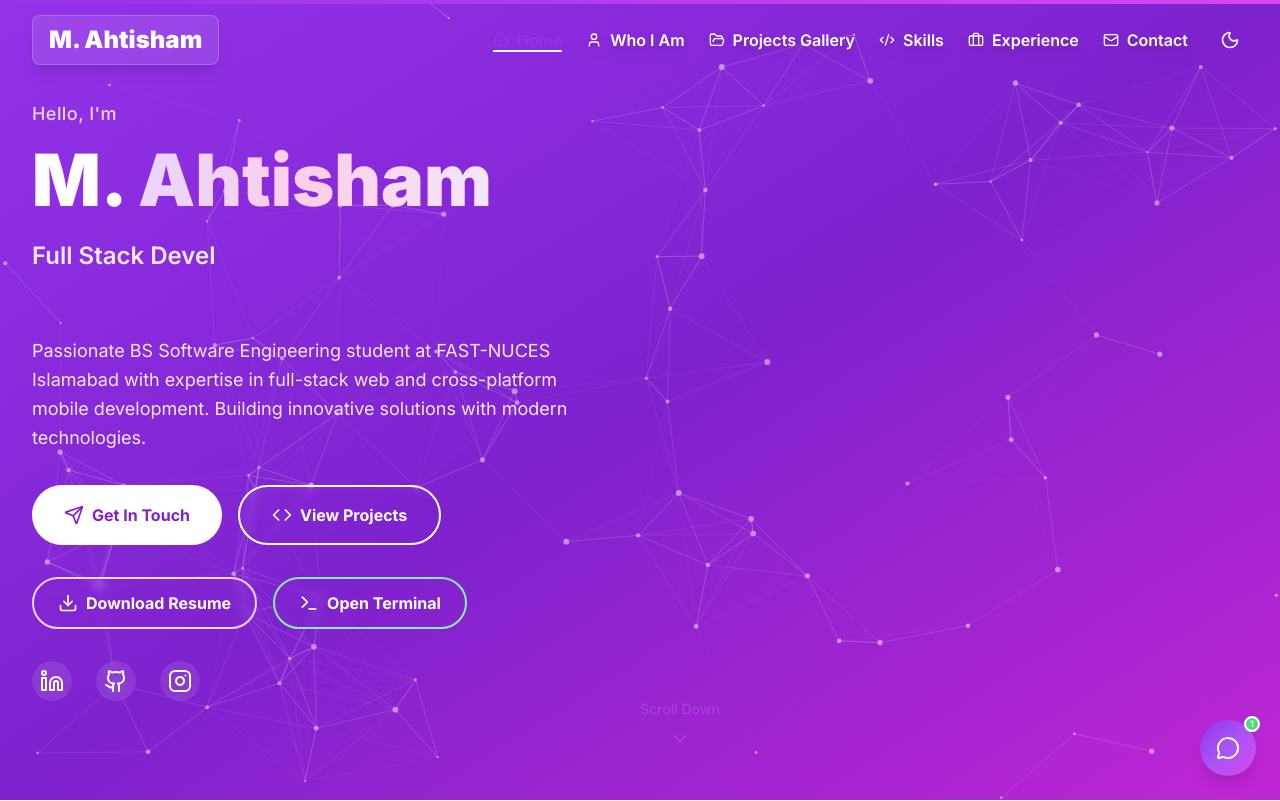
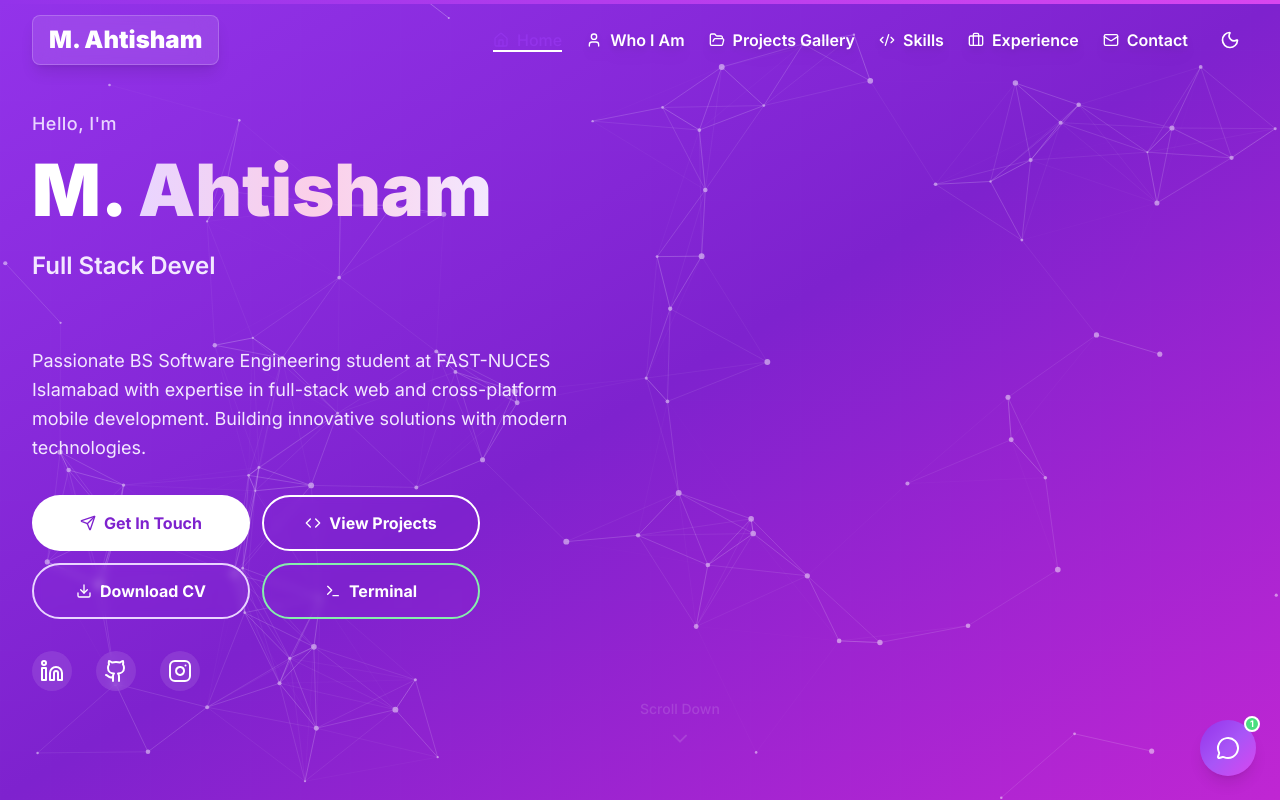
Before and after one commit to Ahtisham992/Ahtisham_portfolio, a React (Vite) app in the folder frontend/my-portfolio/: page / in a window 1280 px wide. Shown: the top 801 px of the page. Built offline with nearby package versions, Linux system fonts and the light colour scheme.

Commit message:
Fix: Ui issues resovled

```diff
--- a/frontend/my-portfolio/src/components/Hero.jsx
+++ b/frontend/my-portfolio/src/components/Hero.jsx
@@ -130,33 +130,26 @@ const Hero = () => {
                 {personalInfo.bio}
               </motion.p>
 
+              {/* Row 1: Get In Touch + View Projects */}
               <motion.div
                 variants={itemVariants}
-                className="flex flex-col sm:flex-row gap-4 mb-8"
+                className="grid grid-cols-2 gap-3 mb-3 max-w-md"
               >
                 <motion.button
                   onClick={() => {
                     const element = document.querySelector("#contact");
                     if (element) {
                       const offset = 80;
-                      const elementPosition =
-                        element.getBoundingClientRect().top;
-                      const offsetPosition =
-                        elementPosition + window.pageYOffset - offset;
-                      window.scrollTo({
-                        top: offsetPosition,
-                        behavior: "smooth",
-                      });
+                      const elementPosition = element.getBoundingClientRect().top;
+                      const offsetPosition = elementPosition + window.pageYOffset - offset;
+                      window.scrollTo({ top: offsetPosition, behavior: "smooth" });
                     }
                   }}
-                  whileHover={{
-                    scale: 1.05,
-                    boxShadow: "0 0 30px rgba(255,255,255,0.5)",
-                  }}
+                  whileHover={{ scale: 1.05, boxShadow: "0 0 30px rgba(255,255,255,0.4)" }}
                   whileTap={{ scale: 0.95 }}
-                  className="bg-white text-primary-700 px-8 py-4 rounded-full font-bold hover:shadow-2xl transition-all inline-flex items-center justify-center group"
+                  className="bg-white text-primary-700 px-6 py-3.5 rounded-full font-bold hover:shadow-2xl transition-all inline-flex items-center justify-center gap-2 group"
                 >
-                  <Send className="w-5 h-5 mr-2 group-hover:translate-x-1 transition-transform" />
+                  <Send className="w-4 h-4 group-hover:translate-x-1 transition-transform" />
                   Get In Touch
                 </motion.button>
 
@@ -167,37 +160,37 @@ const Hero = () => {
                   }}
                   whileHover={{ scale: 1.05 }}
                   whileTap={{ scale: 0.95 }}
-                  className="border-2 border-white text-white px-8 py-4 rounded-full font-bold hover:bg-white hover:text-primary-700 transition-all inline-flex items-center justify-center backdrop-blur-sm"
+                  className="border-2 border-white text-white px-6 py-3.5 rounded-full font-bold hover:bg-white hover:text-primary-700 transition-all inline-flex items-center justify-center gap-2 backdrop-blur-sm"
                 >
-                  <Code className="w-5 h-5 mr-2" />
+                  <Code className="w-4 h-4" />
                   View Projects
                 </motion.button>
               </motion.div>
 
-              {/* Resume Download & Terminal */}
+              {/* Row 2: Download Resume + Open Terminal */}
               <motion.div
                 variants={itemVariants}
-                className="flex flex-col sm:flex-row gap-4 mb-8"
+                className="grid grid-cols-2 gap-3 mb-8 max-w-md"
               >
                 <motion.a
                   href={personalInfo.resumeUrl}
                   download
                   whileHover={{ scale: 1.05 }}
                   whileTap={{ scale: 0.95 }}
-                  className="border-2 border-purple-200 text-white px-6 py-3 rounded-full font-bold hover:bg-white hover:text-primary-700 transition-all inline-flex items-center justify-center backdrop-blur-sm"
+                  className="border-2 border-purple-200 text-white px-6 py-3.5 rounded-full font-bold hover:bg-white hover:text-primary-700 transition-all inline-flex items-center justify-center gap-2 backdrop-blur-sm"
                 >
-                  <Download className="w-5 h-5 mr-2" />
-                  Download Resume
+                  <Download className="w-4 h-4" />
+                  Download CV
                 </motion.a>
 
                 <motion.button
                   onClick={() => setShowTerminal(true)}
                   whileHover={{ scale: 1.05 }}
                   whileTap={{ scale: 0.95 }}
-                  className="border-2 border-green-300 text-white px-6 py-3 rounded-full font-bold hover:bg-green-400 hover:text-gray-900 transition-all inline-flex items-center justify-center backdrop-blur-sm group"
+                  className="border-2 border-green-300 text-white px-6 py-3.5 rounded-full font-bold hover:bg-green-400 hover:text-gray-900 transition-all inline-flex items-center justify-center gap-2 backdrop-blur-sm"
                 >
-                  <TerminalIcon className="w-5 h-5 mr-2 group-hover:animate-pulse" />
-                  Open Terminal
+                  <TerminalIcon className="w-4 h-4" />
+                  Terminal
                 </motion.button>
               </motion.div>
 
--- a/frontend/my-portfolio/src/components/InteractiveTerminal.jsx
+++ b/frontend/my-portfolio/src/components/InteractiveTerminal.jsx
@@ -1,6 +1,6 @@
 import React, { useState, useRef, useEffect } from 'react';
 import { motion, AnimatePresence } from 'framer-motion';
-import { Terminal, X, Minimize, Maximize2 } from 'lucide-react';
+import { Terminal, X } from 'lucide-react';
 import { personalInfo, projects, skills } from '../data/portfolio';
 
 const InteractiveTerminal = ({ isOpen, onClose }) => {
@@ -10,15 +10,14 @@ const InteractiveTerminal = ({ isOpen, onClose }) => {
     { type: 'system', text: 'Type "help" to see available commands' },
     { type: 'prompt', text: '' }
   ]);
-  const [isMinimized, setIsMinimized] = useState(false);
   const terminalRef = useRef(null);
   const inputRef = useRef(null);
 
   useEffect(() => {
-    if (isOpen && !isMinimized && inputRef.current) {
+    if (isOpen && inputRef.current) {
       inputRef.current.focus();
     }
-  }, [isOpen, isMinimized]);
+  }, [isOpen]);
 
   useEffect(() => {
     if (terminalRef.current) {
@@ -171,10 +170,7 @@ const InteractiveTerminal = ({ isOpen, onClose }) => {
       >
         <motion.div
           initial={{ scale: 0.9, y: 20 }}
-          animate={{
-            scale: isMinimized ? 0.3 : 1,
-            y: isMinimized ? 400 : 0
-          }}
+          animate={{ scale: 1, y: 0 }}
           exit={{ scale: 0.9, y: 20 }}
           onClick={(e) => e.stopPropagation()}
           className="w-full max-w-4xl bg-gray-900 rounded-lg shadow-2xl overflow-hidden border border-gray-700"
@@ -182,22 +178,22 @@ const InteractiveTerminal = ({ isOpen, onClose }) => {
           {/* Terminal Header */}
           <div className="bg-gray-800 px-4 py-3 flex items-center justify-between border-b border-gray-700">
             <div className="flex items-center gap-3">
-              <Terminal className="w-5 h-5 text-green-400" />
-              <span className="text-gray-300 font-medium">
+              {/* macOS-style traffic lights */}
+              <div className="flex items-center gap-1.5">
+                <button
+                  onClick={onClose}
+                  className="w-3 h-3 rounded-full bg-red-500 hover:bg-red-400 transition-colors"
+                />
+                <div className="w-3 h-3 rounded-full bg-yellow-500 opacity-40 cursor-not-allowed" />
+                <div className="w-3 h-3 rounded-full bg-green-500 opacity-40 cursor-not-allowed" />
+              </div>
+              <div className="flex items-center gap-2 ml-2">
+                <Terminal className="w-4 h-4 text-green-400" />
+                <span className="text-gray-300 text-sm font-medium">
                   m.ahtisham@portfolio:~
                 </span>
               </div>
-            <div className="flex items-center gap-2">
-              <button
-                onClick={() => setIsMinimized(!isMinimized)}
-                className="p-1.5 hover:bg-gray-700 rounded transition-colors"
-              >
-                {isMinimized ? (
-                  <Maximize2 className="w-4 h-4 text-gray-400" />
-                ) : (
-                  <Minimize className="w-4 h-4 text-gray-400" />
-                )}
-              </button>
+            </div>
             <button
               onClick={onClose}
               className="p-1.5 hover:bg-red-500/20 rounded transition-colors"
@@ -205,9 +201,8 @@ const InteractiveTerminal = ({ isOpen, onClose }) => {
               <X className="w-4 h-4 text-red-400" />
             </button>
           </div>
-          </div>
 
-          {!isMinimized && (
+          {/* Terminal Body */}
           <div
             ref={terminalRef}
             className="bg-gray-900 text-gray-100 p-4 h-96 overflow-y-auto font-mono text-sm"
@@ -243,16 +238,13 @@ const InteractiveTerminal = ({ isOpen, onClose }) => {
               </div>
             ))}
           </div>
-          )}
 
           {/* Terminal Footer */}
-          {!isMinimized && (
           <div className="bg-gray-800 px-4 py-2 border-t border-gray-700">
             <p className="text-xs text-gray-500">
-                Press Tab for autocomplete • Type "help" for commands • Ctrl+C to exit
+              Press Tab for autocomplete • Type "help" for commands • Type "exit" to close
             </p>
           </div>
-          )}
         </motion.div>
       </motion.div>
     </AnimatePresence>
--- a/frontend/my-portfolio/src/components/PortfolioChatbot.jsx
+++ b/frontend/my-portfolio/src/components/PortfolioChatbot.jsx
@@ -241,7 +241,6 @@ const PortfolioChatbot = () => {
                 </div>
                 <div>
                   <p className="text-white font-semibold text-sm leading-tight">Ahtisham's Assistant</p>
-                  <p className="text-purple-200 text-xs">Powered by Claude AI</p>
                 </div>
               </div>
               <div className="flex items-center gap-1">
```
Lines whose indentation alone changed are shown as unchanged.
